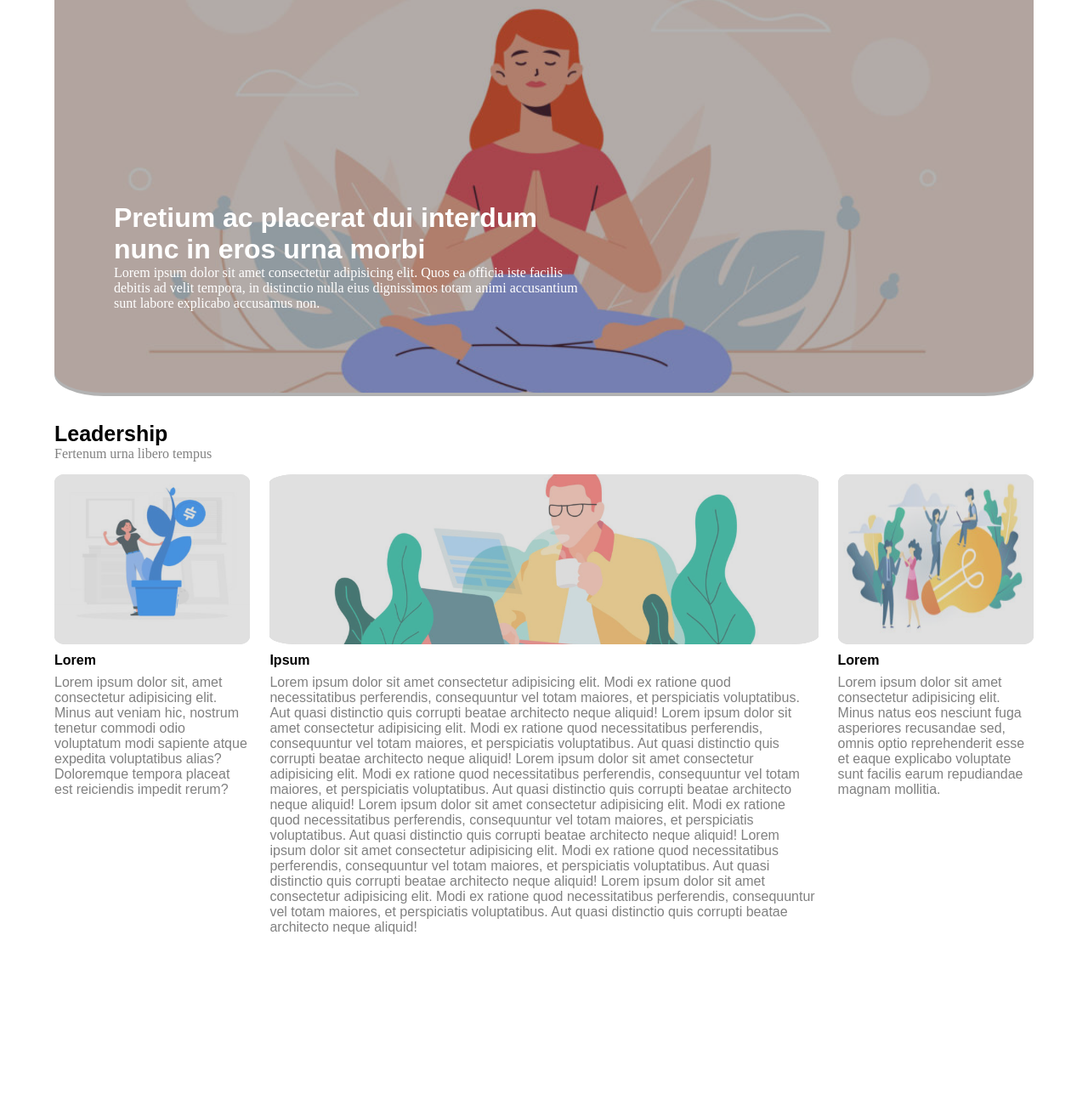
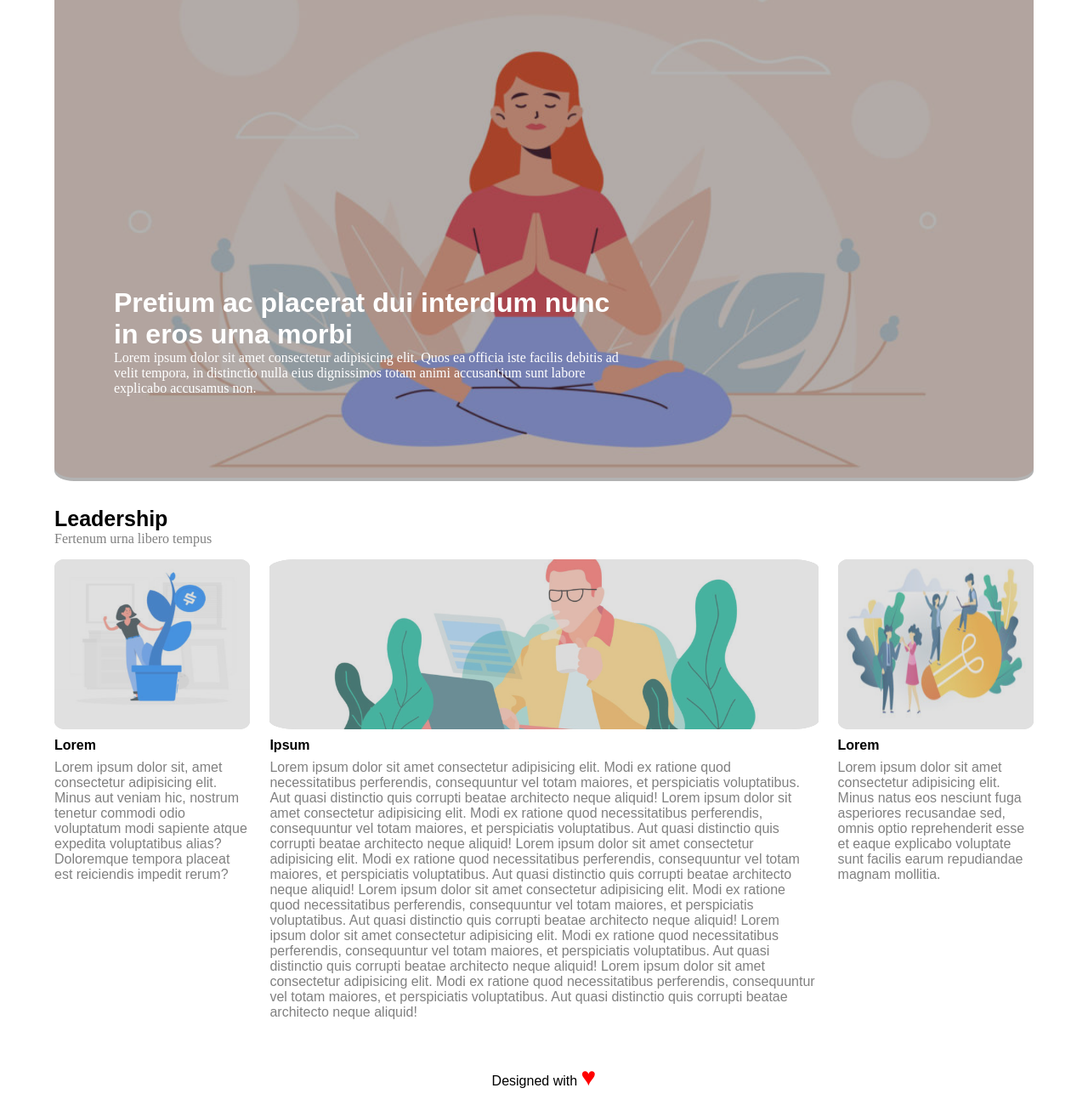
Before and after one commit to Matteo9099/htmlcss-wp, a plain HTML site: page index.html in a window 1280 px wide. Shown: the part 216-1516 px from the top of the page at 85% size. Before the commit the page ends 1316 px from the top, so only its background shows below. Drawn offline with Linux system fonts and the light colour scheme.

Commit message:
aggiunto footer

```diff
--- a/index.html
+++ b/index.html
@@ -82,7 +82,16 @@
                 </div>
             </div>
         </main>
-        <!-- inizio main -->
+        <!-- fine main -->
+
+        <!-- inizio footer -->
+        <footer>
+            <div class="foot">
+                <h4>Designed with <span class="heart">&hearts;</span></h4>
+            </div>
+        </footer>
+        <!-- inizio footer -->
+
 
     </div>
 
--- a/style.css
+++ b/style.css
@@ -2,6 +2,12 @@
     margin: 0;
     padding: 0;
     box-sizing: border-box;
+}
+
+.clearfix{
+    content: "";
+    display: table;
+    clear: both;
 }
 
 .container{
@@ -12,7 +18,7 @@
 .logo{
     width: 250px;
     height: 100px;
-    border-right: 1px solid gray;
+    border-right: 2px solid lightgrey;
 }
 
 .logo img{
@@ -22,6 +28,8 @@
 
 nav .menu{
     margin: 30px 0;
+    color: gray;
+    font-family: sans-serif;
 }
 
 .menu li {
@@ -33,20 +41,18 @@ nav .menu{
 .menu li a {
     text-decoration: none;
     margin-right: 10px;
-    color: #000;
 }
 
 .header-banner{
-    width: 100%;
     position: relative;
     margin-bottom: 30px;
 }
 
 .header-banner img{
     width: 100%;
-    height: 500px;
+    height: 600px;
     object-fit: cover;
-    border-radius: 5%;
+    border-radius: 2%;
 }
 
 .overlay {
@@ -55,13 +61,13 @@ nav .menu{
     left: 0;
     right: 0;
     bottom: 0;
-    border-radius: 5%;
+    border-radius: 2%;
     background-color: rgba(0,0,0,0.3);
 }
 
 .header-banner .banner-text{
     position: absolute;
-    width: 550px;
+    width: 600px;
     bottom: 100px;
     margin: 0 70px;
 }
@@ -151,8 +157,17 @@ p{
     border-radius: 5%;
 }
 
-.clearfix{
-    content: "";
-    display: table;
-    clear: both;
+.foot{
+    height: 50px;
+    margin-top: 50px;
+    text-align: center;
 }
+
+.foot h4{
+    font-weight: 100;
+}
+
+.foot .heart{
+    font-size: 30px;
+    color: red;
+}
```
